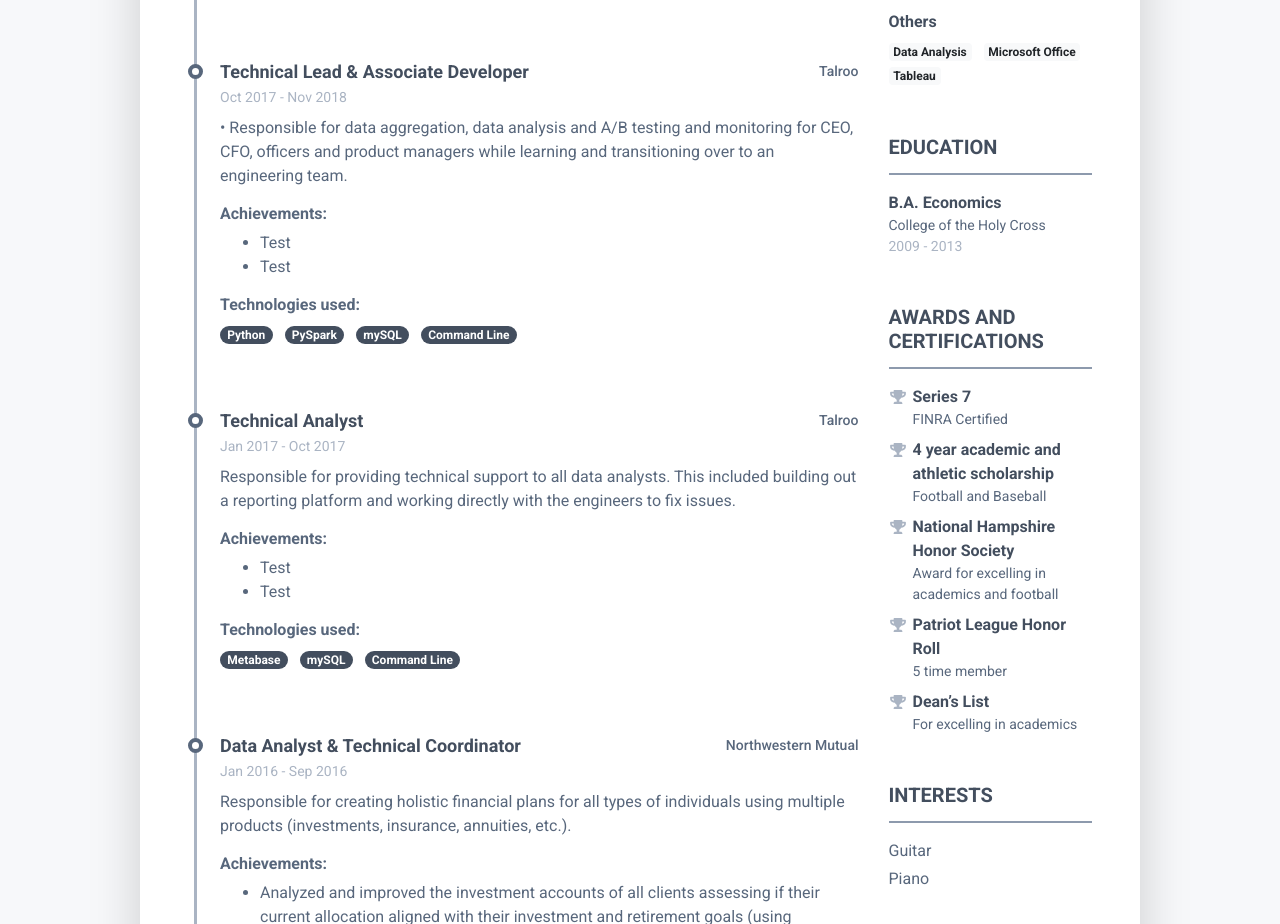
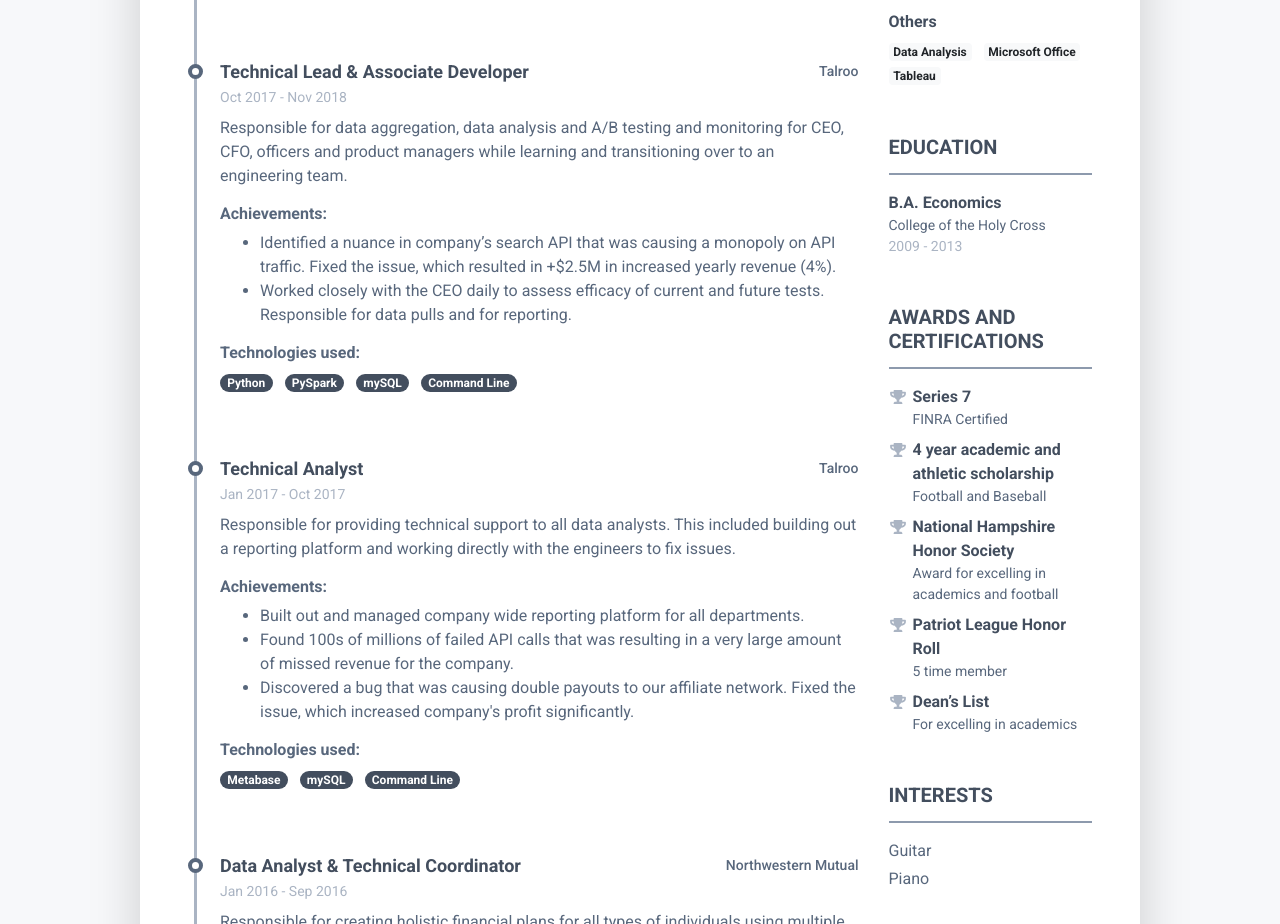
Before and after one commit to ajhaus13/ajhaus13.github.io, a plain HTML site: page index.html in a window 1280 px wide. Shown: the part 746-1670 px from the top of the page. Drawn offline with Linux system fonts and the light colour scheme.

Commit message:
more updates

```diff
--- a/index.html
+++ b/index.html
@@ -112,13 +112,13 @@
 										    <div class="resume-position-time">Oct 2017 - Nov 2018</div>
 									    </div><!--//resume-timeline-item-header-->
 									    <div class="resume-timeline-item-desc">
-										    <p>•	Responsible for data aggregation, data analysis and A/B testing and monitoring for CEO, CFO, officers and product managers while learning and transitioning over to an engineering team.</p>
+										    <p>Responsible for data aggregation, data analysis and A/B testing and monitoring for CEO, CFO, officers and product managers while learning and transitioning over to an engineering team.</p>
 										    <h4 class="resume-timeline-item-desc-heading font-weight-bold">Achievements:</h4>
 										    <ul>
 
-											    <li>Test</li>
+											    <li>Identified a nuance in company’s search API that was causing a monopoly on API traffic. Fixed the issue, which resulted in +$2.5M in increased yearly revenue (4%).</li>
 
-											    <li>Test</li>
+											    <li>Worked closely with the CEO daily to assess efficacy of current and future tests. Responsible for data pulls and for reporting.</li>
 
 										    </ul>
 										    <h4 class="resume-timeline-item-desc-heading font-weight-bold">Technologies used:</h4>
@@ -150,9 +150,11 @@
 										    <h4 class="resume-timeline-item-desc-heading font-weight-bold">Achievements:</h4>
 										    <ul>
 
-											    <li>Test</li>
+											    <li>Built out and managed company wide reporting platform for all departments.</li>
 
-											    <li>Test</li>
+											    <li>Found 100s of millions of failed API calls that was resulting in a very large amount of missed revenue for the company.</li>
+
+											    <li>Discovered a bug that was causing double payouts to our affiliate network. Fixed the issue, which increased company's profit significantly.</li>
 
 										    </ul>
 										    <h4 class="resume-timeline-item-desc-heading font-weight-bold">Technologies used:</h4>
```
Also changed, not shown: 1 other file.
